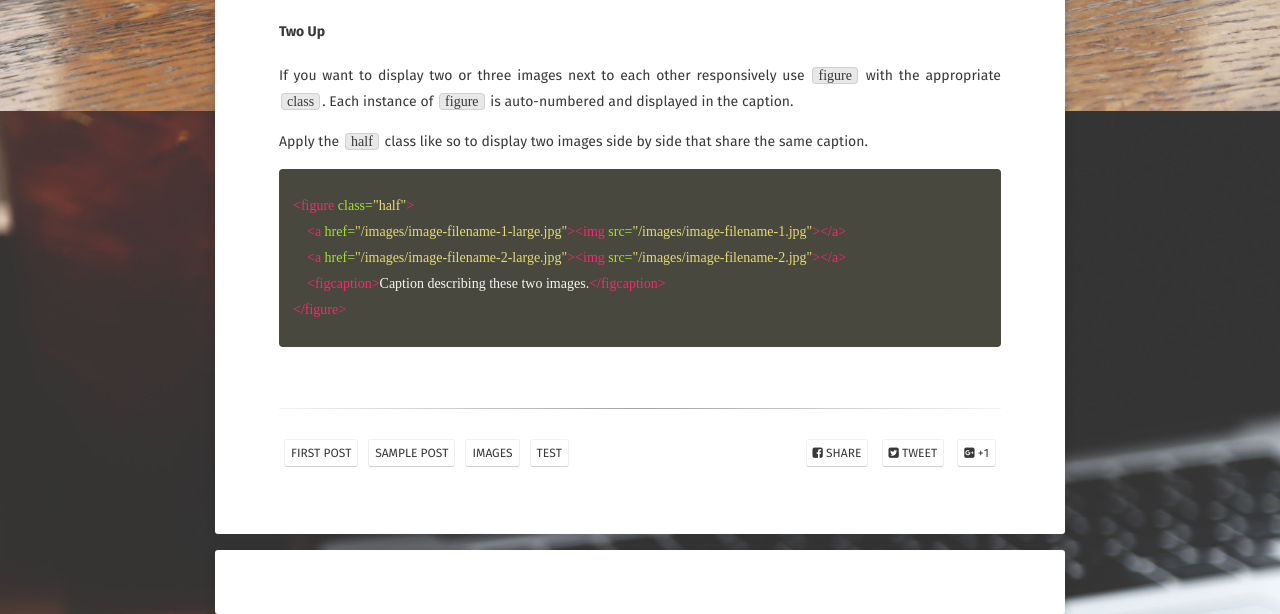
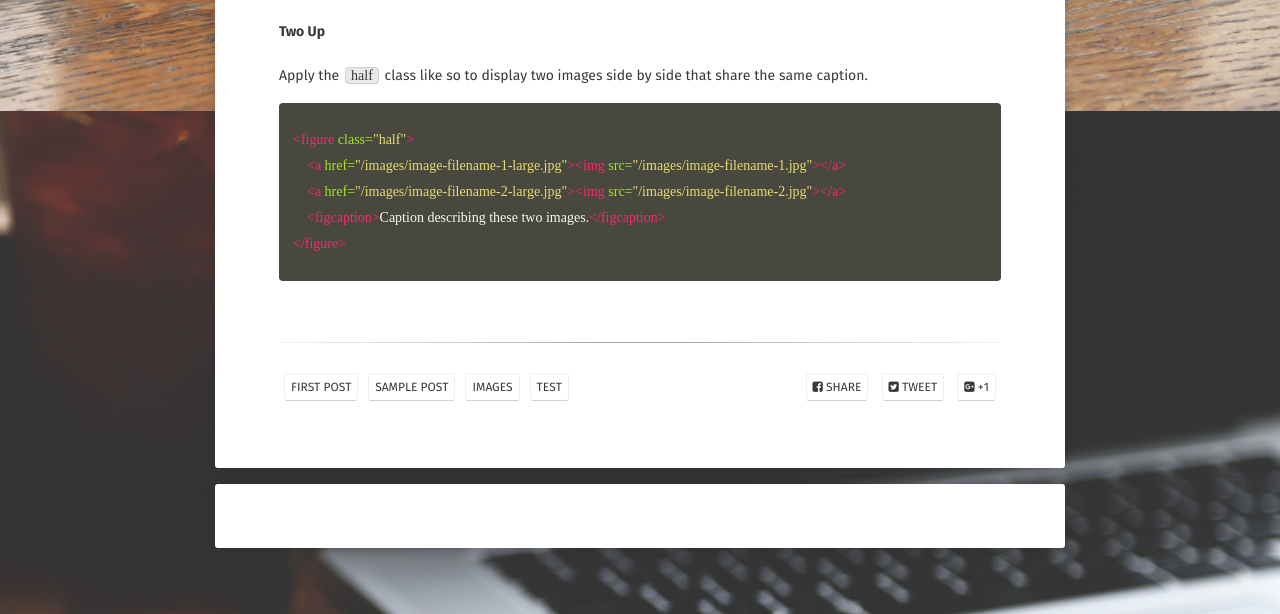
Before and after one commit to zhuangtongzxy/zhuangtongzxy.github.io, a Jekyll site: the page built from _posts/2018-11-11-sample-post-images.md, in a window 1280 px wide. Shown: the part 789-1403 px from the top of the page. Built offline with Jekyll 4.4.1, drawn with Linux system fonts in a browser that asks for light colours; some web fonts are replaced; comment, search, counter and statistics services are not loaded.

Commit message:
Update _posts/2018-11-11-sample-post-images.md

```diff
--- a/_posts/2018-11-11-sample-post-images.md
+++ b/_posts/2018-11-11-sample-post-images.md
@@ -21,7 +21,6 @@ We first meet at 2018-06-02.
 
 #### Two Up
 
-If you want to display two or three images next to each other responsively use `figure` with the appropriate `class`. Each instance of `figure` is auto-numbered and displayed in the caption.
 
 Apply the `half` class like so to display two images side by side that share the same caption.
 
```
